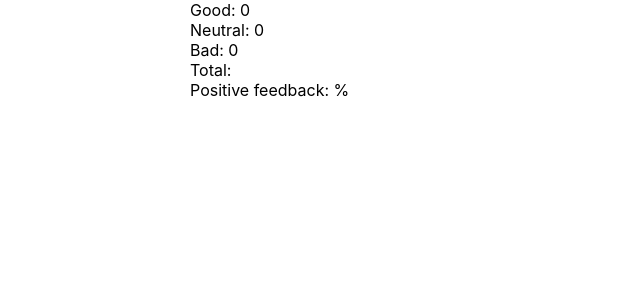
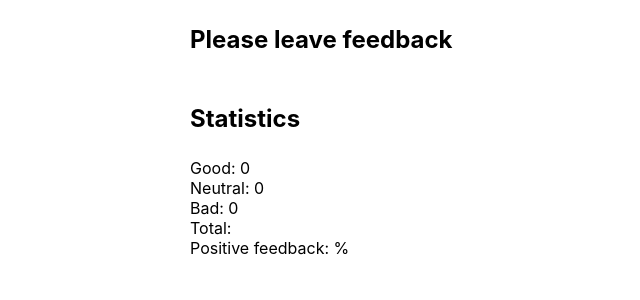
Before and after one commit to Tatiana-Kashcha/goit-react-hw-02-feedback, a React (Create React App) app: page / in a window 1280 px wide. Shown: the top 300 px of the page, without its empty margins (300-940 px from the left). Built offline with nearby package versions, Linux system fonts and the light colour scheme.

Commit message:
add Sections

```diff
--- a/src/components/App.jsx
+++ b/src/components/App.jsx
@@ -1,5 +1,7 @@
 import { Component } from 'react';
+import { Section } from 'components/Section/Section';
 import { Statistics } from 'components/Statistics/Statistics';
+import { FeedbackOptions } from 'components/FeedbackOptions/FeedbackOptions';
 
 class App extends Component {
   state = {
@@ -12,10 +14,11 @@ class App extends Component {
     const { good, neutral, bad } = this.state;
     return (
       <div>
-        {/* <Section>
-          <FeedbackOptions />
+        <Section title="Please leave feedback">
+          <FeedbackOptions good={good} neutral={neutral} bad={bad} />
+          {/* <FeedbackOptions options={} onLeaveFeedback={} /> */}
         </Section>
-        <Section> */}
+        <Section title="Statistics">
           <Statistics
             good={good}
             neutral={neutral}
@@ -23,7 +26,7 @@ class App extends Component {
             // total={countTotalFeedback()}
             // positivePercentage={countPositiveFeedbackPercentage()}
           />
-        {/* </Section> */}
+        </Section>
       </div>
     );
   }
--- a/src/components/FeedbackOptions/FeedbackOptions.jsx
+++ b/src/components/FeedbackOptions/FeedbackOptions.jsx
@@ -0,0 +1,3 @@
+export const FeedbackOptions = ({ good, neutral, bad }) => {
+  return <div></div>;
+};
--- /dev/null
+++ b/src/components/Section/Section.jsx
@@ -0,0 +1,8 @@
+import * as s from './Section.styled';
+
+export const Section = ({ title, children }) => (
+  <s.Container>
+    <h2>{title}</h2>
+    {children}
+  </s.Container>
+);
--- /dev/null
+++ b/src/components/Section/Section.styled.js
@@ -0,0 +1,13 @@
+import styled from 'styled-components';
+
+export const Container = styled.div`
+  padding-left: 20px;
+  padding-right: 20px;
+  margin-left: auto;
+  margin-right: auto;
+  width: 300px;
+  h2 {
+    padding-top: 25px;
+    padding-bottom: 25px;
+  }
+`;
--- a/src/components/Statistics/Statistics.jsx
+++ b/src/components/Statistics/Statistics.jsx
@@ -8,7 +8,6 @@ export const Statistics = ({
   positivePercentage,
 }) => {
   return (
-    <s.Container>
     <s.List>
       <li>
         <span>Good: {good}</span>
@@ -26,6 +25,5 @@ export const Statistics = ({
         <span>Positive feedback: {positivePercentage}%</span>
       </li>
     </s.List>
-    </s.Container>
   );
 };
--- a/src/components/Statistics/Statistics.styled.js
+++ b/src/components/Statistics/Statistics.styled.js
@@ -1,12 +1,4 @@
 import styled from 'styled-components';
-
-export const Container = styled.div`
-  padding-left: 20px;
-  padding-right: 20px;
-  margin-left: auto;
-  margin-right: auto;
-  width: 300px;
-`;
 
 export const List = styled.ul`
   list-style: none;
```
Lines whose indentation alone changed are shown as unchanged.
